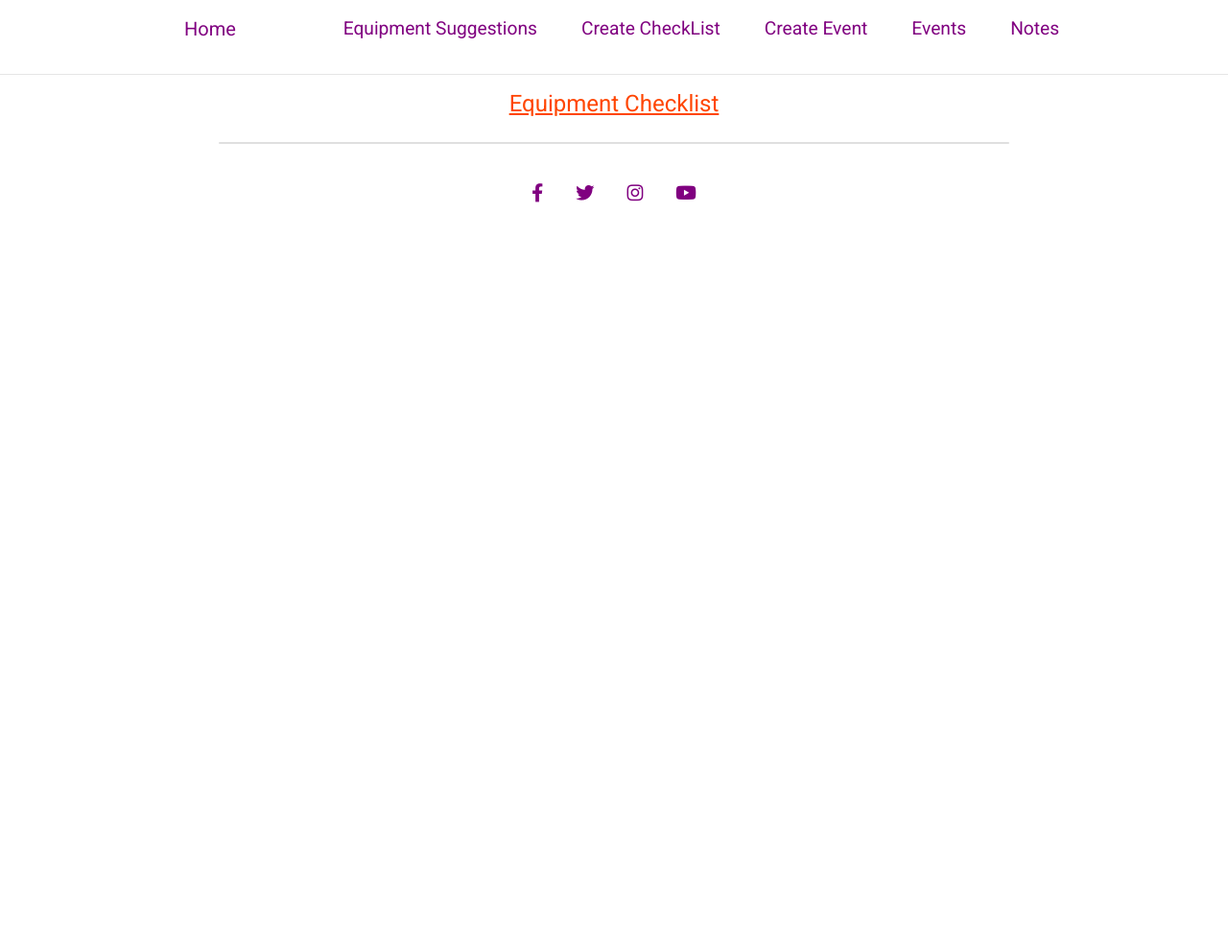
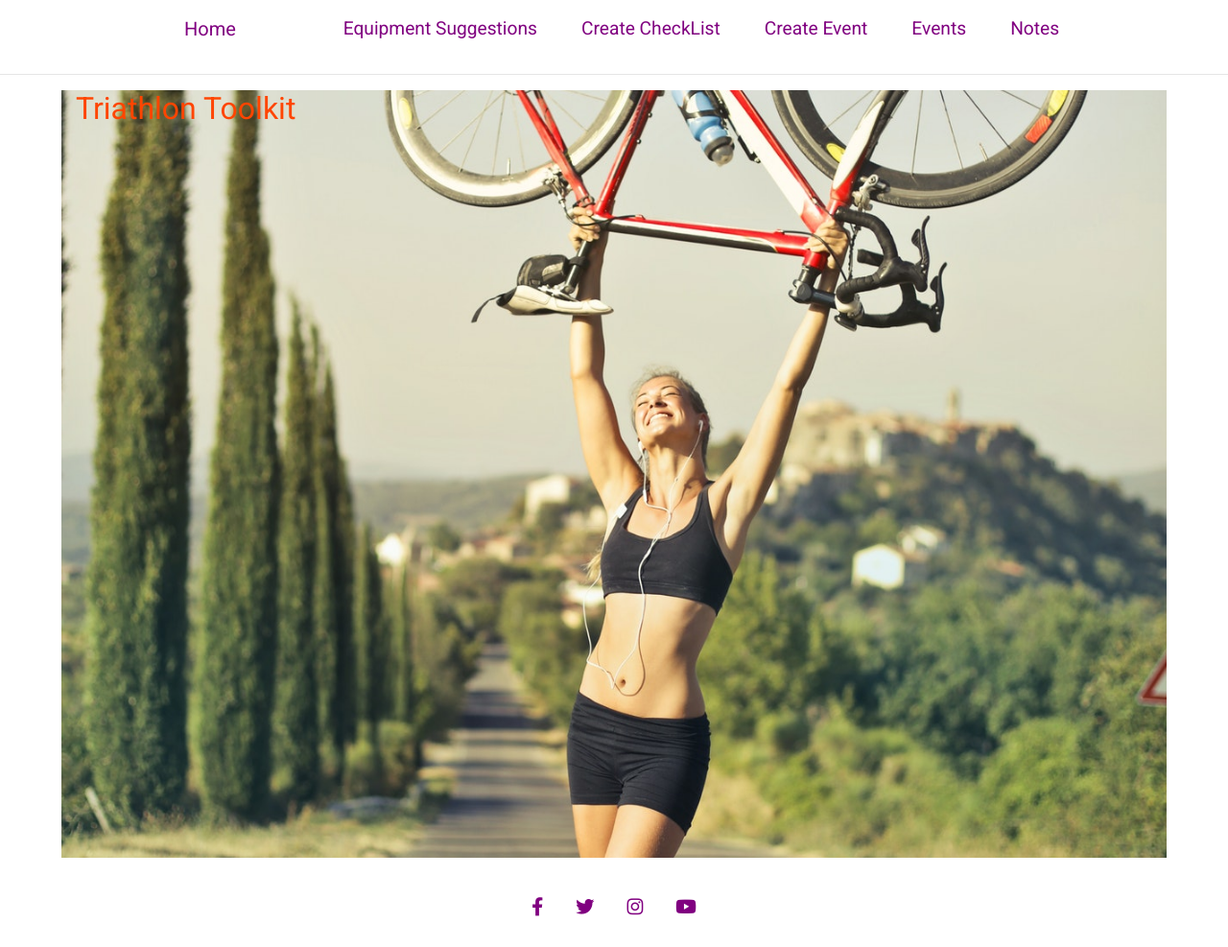
Before and after one commit to johnj974/triathlon-checklist, a Flask app: page / in a window 1280 px wide. Shown: the whole page at 96% size. Before the commit the page ends 211 px from the top, so only its background shows below. Run offline with Flask 2, Linux system fonts and the light colour scheme; data that the repository does not hold is empty; some libraries are stand-ins or nearby versions.

Commit message:
landing page added

```diff
--- a/app.py
+++ b/app.py
@@ -182,4 +182,4 @@ def equipment_list():
 if __name__ == "__main__":
     app.run(host=os.environ.get("IP"),
             port=int(os.environ.get("PORT")),
-            debug=False)
+            debug=True)
--- a/static/css/style.css
+++ b/static/css/style.css
@@ -129,6 +129,19 @@ ul li i:hover{
     width :90%;
     margin: auto;
 }
+
+#landing{
+    height: 100vh;
+    background-image:url("/static/css/images/main.jpg");
+    background-repeat: no-repeat;
+    background-size: cover;
+    background-position: center;
+    width: 90%;
+}
+
+
+
+
                                                 /*-------------text decoration--------------*/
 h4{
     text-align: center;
@@ -157,6 +170,16 @@ label{
 
 strong{
     color: orangered;
+}
+
+h2{
+    color: orangered;
+}
+
+@media only screen and (max-width: 600px) {
+   h2{
+    text-align: center;
+  }
 }
 
 @media only screen and (max-width: 600px) {
--- a/templates/home.html
+++ b/templates/home.html
@@ -1,39 +1,8 @@
 {% extends "base.html" %}
 {% block content %}
-<div class="container-fluid">
-    <h4>Equipment Checklist</h4>
-	<div class="row">
-		<div class="col-md-8" id="center">
-			<div class="accordion" id="accordionExample">
-				<div class="card">
-					{% for item in check %}
-					<div class="card-header">
-                        <h2 class="mb-0">
-                            <button class="btn btn-link" type="button" data-toggle="collapse" data-target="#collapseOne{{loop.index}}" aria-expanded="true" aria-controls="collapseOne">
-                                {{ item.discipline_name }}
-                            </button>
-                            <div>
-                            <a href="{{url_for('edit_checklist', checklist_id=item._id)}}"><button type="button" class="btn btn-outline-secondary">Edit</button></a>
-                            <a href="{{url_for('delete_checklist', checklist_id=item._id)}}"><button type="button" class="btn btn-outline-danger">Delete</button></a>
-                            </div>
-						</h2>
-					</div>
-                        <div id="collapseOne{{loop.index}}" class="collapsing"
-						data-parent="#accordionExample">
-						<div class="card-body">
-							<p>{{ item.item1 }}</p>
-							<p>{{ item.item2 }}</p>
-                            <p>{{ item.item3 }}</p>
-                            <p>{{ item.item4 }}</p>
-                            <p>{{ item.item5 }}</p>
-                            <p>{{ item.item6 }}</p>
-                            <p>{{ item.item7 }}</p>
-						</div>
-					</div>
-					{% endfor %}
-				</div>
-			</div>
-		</div>
-	</div>
+<div class="container-fluid" id="landing">
+  <h2>Triathlon Toolkit</h2>
+
+
 </div>
 {% endblock %}
```
Also changed, not shown: templates/home2.html (added, +39 -0 lines), templates/home_copy.html (added, +39 -0 lines), static/css/images/main.jpg (added).
